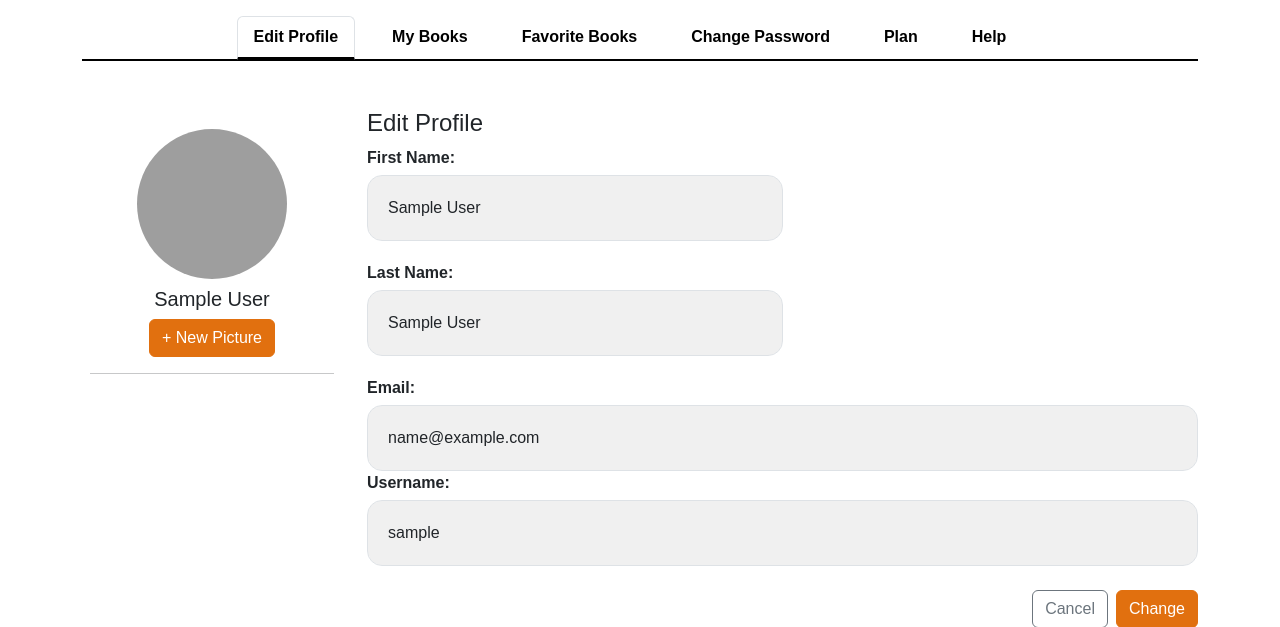
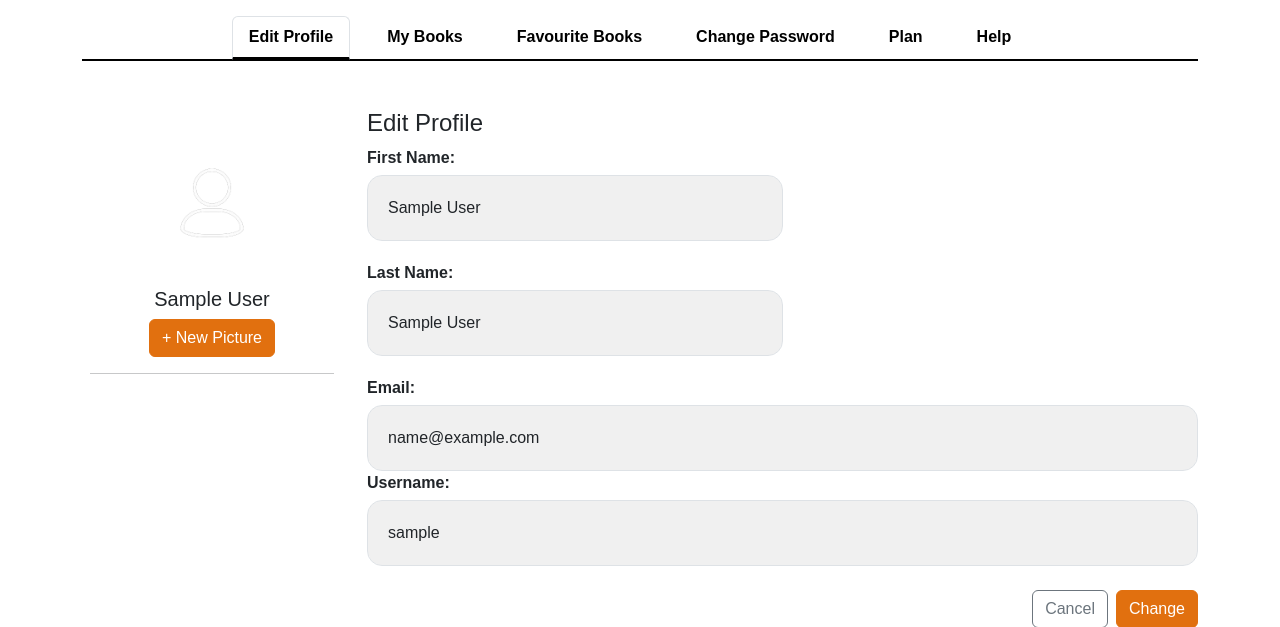
Before and after one commit to Ruizinho99/Story_Tail, a PHP site: page /Story_Tail/edit_profile.php in a window 1280 px wide. Shown: the part 52-679 px from the top of the page. Run offline with PHP 8.4, Linux system fonts and the light colour scheme; the visitor is signed in with stand-in values (Sample User, id 1); grey boxes are pictures that could not be loaded.

Commit message:
syntax e meter os My books e Fav books a funcionar

```diff
--- a/change_password.php
+++ b/change_password.php
@@ -105,7 +105,7 @@ if (isset($_GET['status']) && isset($_GET['message'])) {
             <a class="nav-link" href="my_books.php">My Books</a>
         </li>
         <li class="nav-item">
-            <a class="nav-link" href="favorite_books.php">Favorite Books</a>
+            <a class="nav-link" href="favorite_books.php">Favourite Books</a>
         </li>
         <li class="nav-item">
             <a class="nav-link active" href="#">Change Password</a>
--- a/edit_profile.php
+++ b/edit_profile.php
@@ -26,6 +26,9 @@ if ($result->num_rows > 0) {
 } else {
     die("Usuário não encontrado.");
 }
+
+// Define uma imagem padrão se a URL da foto do usuário for nula
+$profileImageUrl = $userPhotoUrl ? 'uploads/' . $userPhotoUrl : 'images/profile.png';
 
 // Exibe a mensagem de sucesso, se existir
 if (isset($_SESSION['statusMessage']) && $_SESSION['statusMessage'] !== "") {
@@ -63,7 +66,7 @@ if (isset($_SESSION['statusMessage']) && $_SESSION['statusMessage'] !== "") {
             <a class="nav-link" href="my_books.php">My Books</a>
         </li>
         <li class="nav-item">
-            <a class="nav-link" href="favorite_books.php">Favorite Books</a>
+            <a class="nav-link" href="favorite_books.php">Favourite Books</a>
         </li>
         <li class="nav-item">
             <a class="nav-link" href="change_password.php">Change Password</a>
@@ -84,7 +87,7 @@ if (isset($_SESSION['statusMessage']) && $_SESSION['statusMessage'] !== "") {
         <div class="col-md-3 profile-sidebar">
             <div class="text-center">
                 <!-- Exibe a foto de perfil do usuário ou imagem padrão -->
-                <img src="<?php echo $userPhotoUrl ? 'uploads/' . $userPhotoUrl : 'images/default-profile.png'; ?>" alt="User Image" id="profileImage" class="rounded-circle" style="width: 150px; height: 150px;">
+                <img src="<?php echo htmlspecialchars($profileImageUrl); ?>" alt="User Image" id="profileImage" class="rounded-circle" style="width: 150px; height: 150px;">
                 <h5 class="mt-2"><?php echo htmlspecialchars($firstName); ?></h5>
 
                 <!-- Form for uploading the image and updating profile details -->
--- a/favorite_books.php
+++ b/favorite_books.php
@@ -11,8 +11,8 @@ if (!isset($_SESSION['user_id'])) {
 $user_id = $_SESSION['user_id'];
 
 // Consulta os livros favoritos do usuário
-$sql = "SELECT b.id, b.cover_image, b.title, b.author
-        FROM favorite_books fb
+$sql = "SELECT b.id, b.cover_url, b.title, b.author
+        FROM favourite_books fb
         JOIN books b ON fb.book_id = b.id
         WHERE fb.user_id = ?";
 $stmt = $conn->prepare($sql);
@@ -54,7 +54,7 @@ if ($result->num_rows > 0) {
             <a class="nav-link" href="my_books.php">My Books</a>
         </li>
         <li class="nav-item">
-            <a class="nav-link active" href="favorite_books.php">Favorite Books</a>
+            <a class="nav-link active" href="favorite_books.php">Favourite Books</a>
         </li>
         <li class="nav-item">
             <a class="nav-link" href="change_password.php">Change Password</a>
--- a/help.php
+++ b/help.php
@@ -39,7 +39,7 @@ include_once("user_logged_in.php");
                 <a class="nav-link" href="my_books.php">My Books</a>
             </li>
             <li class="nav-item">
-                <a class="nav-link" href="favorite_books.php">Favorite Books</a>
+                <a class="nav-link" href="favorite_books.php">Favourite Books</a>
             </li>
             <li class="nav-item">
                 <a class="nav-link" href="change_password.php">Change Password</a>
--- a/my_books.php
+++ b/my_books.php
@@ -54,7 +54,7 @@ if ($result->num_rows > 0) {
             <a class="nav-link active" href="my_books.php">My Books</a>
         </li>
         <li class="nav-item">
-            <a class="nav-link" href="favorite_books.php">Favorite Books</a>
+            <a class="nav-link" href="favorite_books.php">Favourite Books</a>
         </li>
         <li class="nav-item">
             <a class="nav-link" href="change_password.php">Change Password</a>
--- a/plan.php
+++ b/plan.php
@@ -38,7 +38,7 @@ include_once("user_logged_in.php");
                 <a class="nav-link" href="my_books.php">My Books</a>
             </li>
             <li class="nav-item">
-                <a class="nav-link" href="favorite_books.php">Favorite Books</a>
+                <a class="nav-link" href="favorite_books.php">Favourite Books</a>
             </li>
             <li class="nav-item">
                 <a class="nav-link" href="change_password.php">Change Password</a>
```
